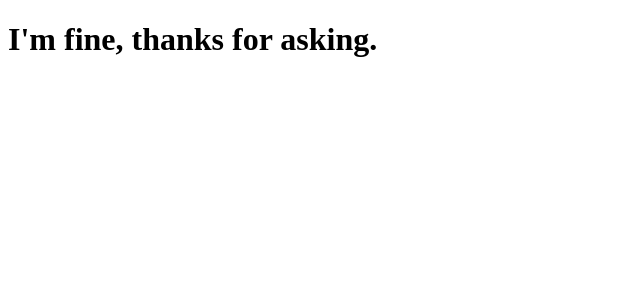
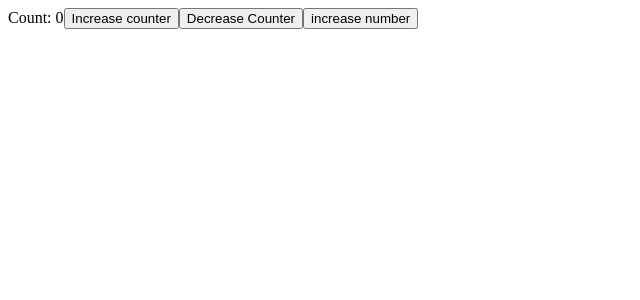
Before and after one commit to HaseebAsif/portfolio-app-react, a React (Create React App) app: page / in a window 1280 px wide. Shown: the top 300 px of the page, without its empty margins (0-640 px from the left). Built offline with nearby package versions, Linux system fonts and the light colour scheme.

Commit message:
Feat: UseCallback hook implemented

```diff
--- a/src/App.js
+++ b/src/App.js
@@ -1,19 +1,33 @@
-import React, { useState, useEffect } from "react";
+import React, { useState, useCallback } from "react";
+var funccount = new Set();
 
 const App = () => {
-  const [message, setMessage] = useState("Hi there, how are you?");
+  const [count, setCount] = useState(0);
+  const [number, setNumber] = useState(0);
 
-  useEffect(() => {
-    console.log("trigger use effect hook");
+  const incrementCounter = useCallback(() => {
+    setCount(count + 1);
+  }, [count]);
+  const decrementCounter = useCallback(() => {
+    setCount(count - 1);
+  }, [count]);
+  const incrementNumber = useCallback(() => {
+    setNumber(number + 1);
+  }, [number]);
 
-    setTimeout(() => {
-      setMessage("I'm fine, thanks for asking.");
-    }, 5000);
-  });
+  funccount.add(incrementCounter);
+  funccount.add(decrementCounter);
+  funccount.add(incrementNumber);
+  alert(funccount.size);
 
-
-
-  return <h1>{message}</h1>;
+  return (
+    <div>
+      Count: {count}
+      <button onClick={incrementCounter}>Increase counter</button>
+      <button onClick={decrementCounter}>Decrease Counter</button>
+      <button onClick={incrementNumber}>increase number</button>
+    </div>
+  );
 };
 
 export default App;
```
Also changed, not shown: src/componenets/myFirstComponent.jsx (+11 -9 lines).
